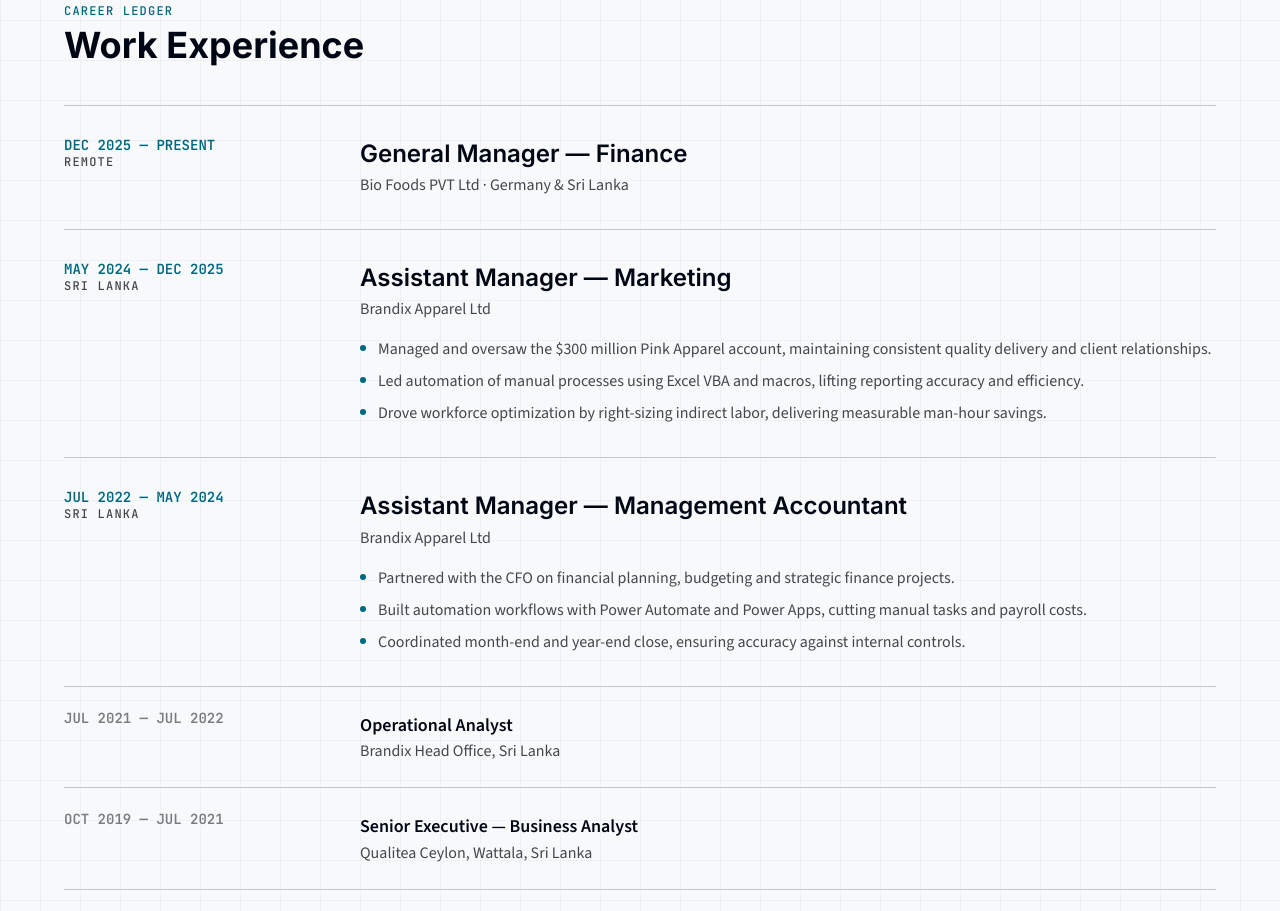
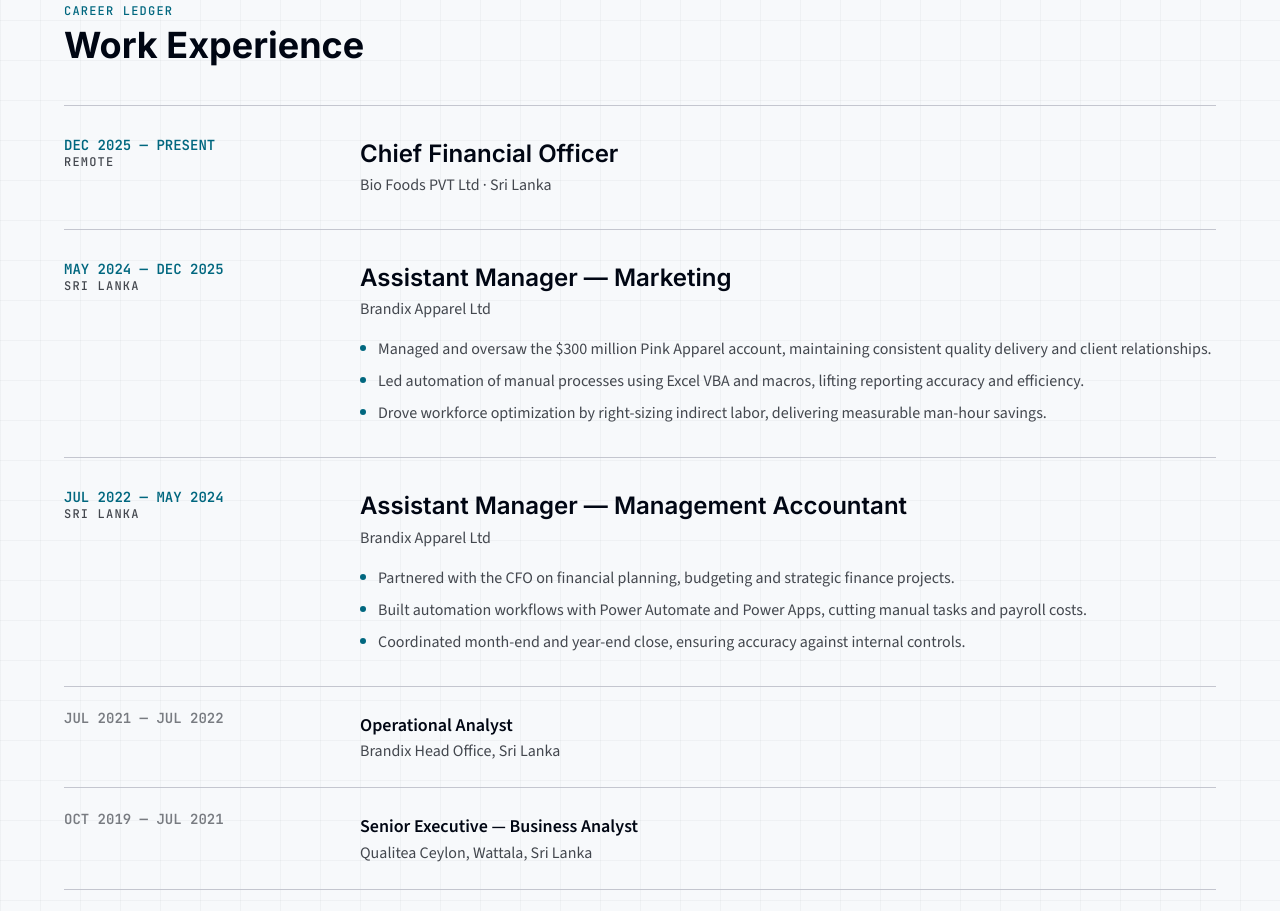
Before and after one commit to ushithawijetunge-oss/ushithawijetunge.github.io, a plain HTML site: page index.html in a window 1280 px wide. Shown: the part 1380-2291 px from the top of the page. Drawn offline with nearby package versions, Linux system fonts and the light colour scheme.

Commit message:
Update index.html

```diff
--- a/index.html
+++ b/index.html
@@ -288,8 +288,8 @@
           <span class="font-label-caps text-label-caps text-on-surface-variant mt-1 block">REMOTE</span>
         </div>
         <div class="md:col-span-9">
-          <h3 class="font-headline-md text-headline-md text-primary">General Manager — Finance</h3>
-          <p class="font-body-md text-body-md text-on-surface-variant mt-1">Bio Foods PVT Ltd · Germany &amp; Sri Lanka</p>
+          <h3 class="font-headline-md text-headline-md text-primary">Chief Financial Officer</h3>
+          <p class="font-body-md text-body-md text-on-surface-variant mt-1">Bio Foods PVT Ltd ·  Sri Lanka</p>
         </div>
       </article>
 
```
